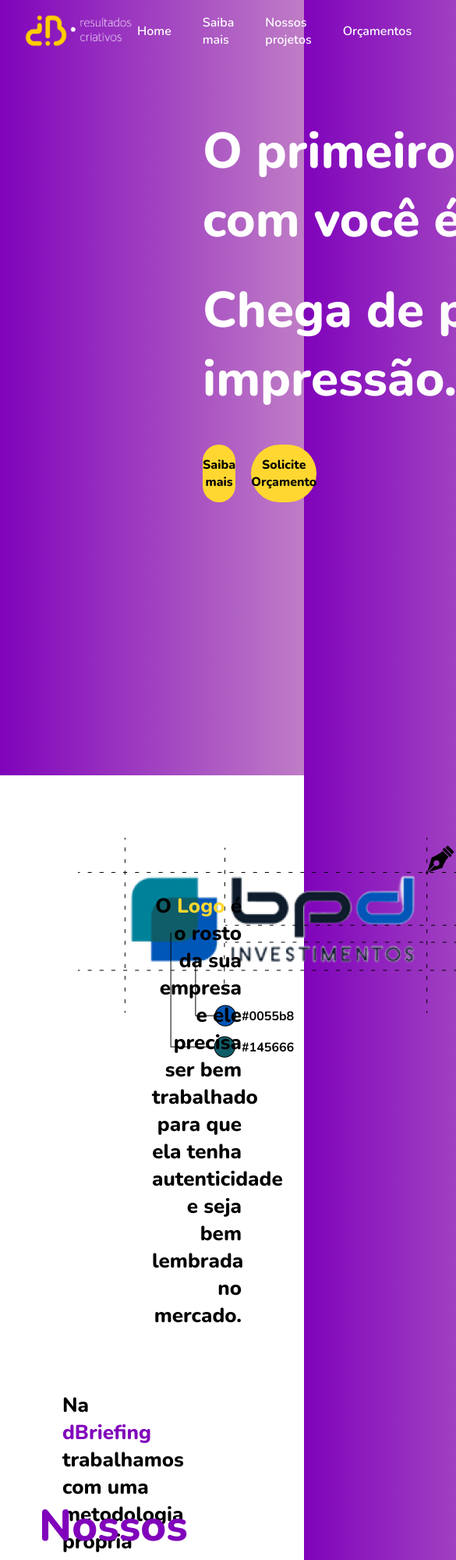
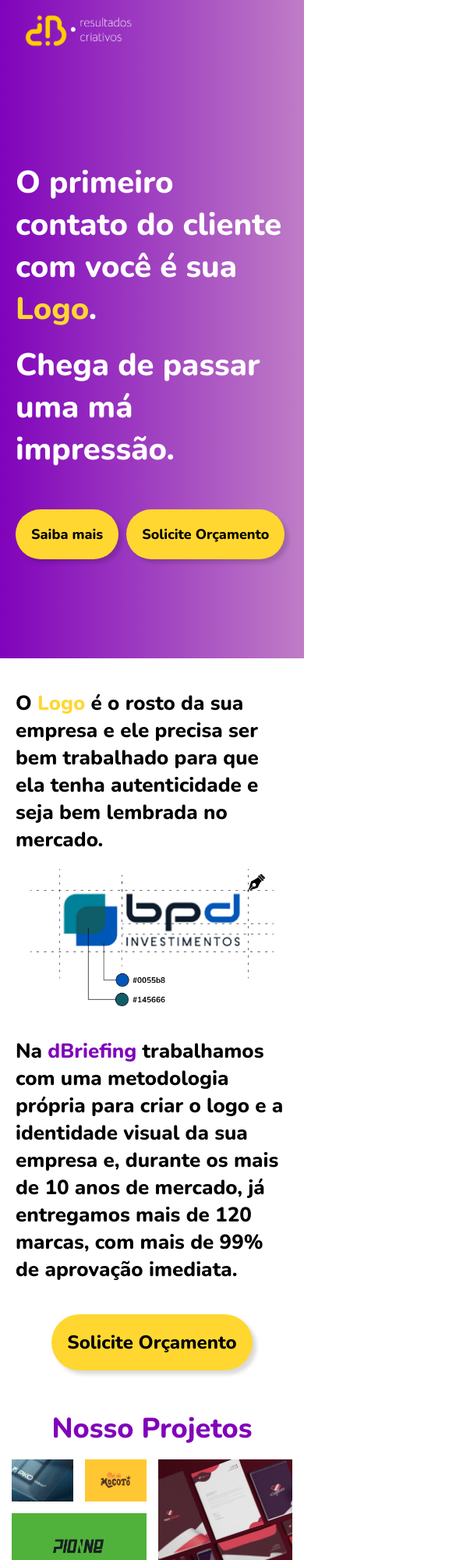
Before and after one commit to lucasAlcantara01/TestedBrienfing, a plain HTML site: page index.html in a window 390 px wide. Shown: the top 2000 px of the page at 78% size, 585 px wide, since content can reach past the window. Drawn offline with nearby package versions, Linux system fonts and the light colour scheme.

Commit message:
Atualização responsivo

```diff
--- a/index.html
+++ b/index.html
@@ -22,48 +22,56 @@
     </header>
 
     <!-- Banner -->
-    <section class="container">
-      <div class="text-container">
+    <section class="container1">
+      <div class="banner-container">
+        <div class="banner-content">
           <p>
             O primeiro contato do cliente com você é sua
             <span class="amarelo">Logo</span>.
           </p>
           <br />
           <p>Chega de passar uma má impressão.</p>
-      </div>
-      <div class="button-container">
+          <div class="banner-button">
             <a class="button" href="#saibaMais">Saiba mais</a>
             <a class="button" href="#orcamento">Solicite Orçamento</a>
           </div>
+        </div>
+      </div>
     </section>
 
-    <!-- Texto -->
-    <section id="saibaMais" class="container second">
+    <!-- Saiba mais -->
+    <section id="saibaMais" class="container">
       <div class="content-container">
+        <div class="img-container">
           <img class="imagem" src="./img/imagem 2.png" alt="" />
+        </div>
+        <div class="text-container">
           <p class="text-right">
             O <span class="amarelo">Logo</span> é o rosto da sua empresa e ele
             precisa ser bem trabalhado para que ela tenha autenticidade e seja bem
             lembrada no mercado.
           </p>
         </div>
-      <div class="content-container">
+      </div>
+      <div class="content-container2">
+        <dir class="text-container">
           <p class="text-left">
             Na <span class="roxo">dBriefing</span> trabalhamos com uma metodologia
             própria para criar o logo e a identidade visual da sua empresa e,
             durante os mais de 10 anos de mercado, já entregamos mais de 120
             marcas, com mais de 99% de aprovação imediata.
           </p>
-        <div class="second-button">
+        </dir>
+        <div class="text-button">
           <a class="button2" href="#orcamento">Solicite Orçamento</a>
         </div>
       </div>
     </section>
 
     <!-- Nosso projetos-->
-    <section id="projetos" class="second">
+    <section id="projetos" class="container">
       <div class="titulo">
-        <h3>Nossos projetos</h3>
+        <h3>Nosso Projetos</h3>
       </div>
       <div class="galeria">
         <a
@@ -94,14 +102,17 @@
       <div class="button-container2">
         <a class="button2" href="#orcamento">Quero um projeto assim</a>
       </div>
-      <hr>
+      <hr />
     </section>
+
     <!-- Formulario -->
-    <section id="orcamento" class="third">
+    <section id="orcamento" class="container">
       <div class="formulario-container">
-        <div class="formulario-area" >
+        <div class="formulario-area">
           <form>
+            <div class="form-titulo">
               <h3>Solicite um Orçamento</h3>
+            </div>
             <div class="input-area">
               <input type="text" placeholder="Nome" />
             </div>
@@ -128,9 +139,11 @@
         </div>
       </div>
     </section>
+
+    <!-- rodapé -->
     <footer class="footer">
       <div>
-        <img src="./img/DB_Prancheta 1.png" >
+        <img src="./img/DB_Prancheta 1.png" />
       </div>
       <div class="copyright">
         <p>&copy; 2024 dBrienfing. Todos os direitos reservados.</p>
--- a/style.css
+++ b/style.css
@@ -3,6 +3,7 @@
 * {
   margin: 0;
   padding: 0;
+  box-sizing: border-box;
 }
 
 html {
@@ -10,7 +11,7 @@ html {
 }
 
 body {
-  background: linear-gradient(to right, #8003bb, #bf7dc6);
+  background-color: #fff;
 }
 
 img {
@@ -29,7 +30,18 @@ header {
 }
 
 .container {
+  height: 100%;
+  display: flex;
+  flex-direction: column;
+  align-items: center;
+  justify-content: center;
+}
+.container1 {
   height: 100vh;
+  display: flex;
+  justify-content: center;
+  flex-direction: column;
+  align-items: center;
 }
 
 .logo {
@@ -37,6 +49,7 @@ header {
   align-items: center;
   margin-left: 26px;
   cursor: pointer;
+  height: 100%;
 }
 
 .navbar {
@@ -45,6 +58,7 @@ header {
   align-items: center;
   gap: 40px;
   margin-right: 80px;
+  height: 100%;
 }
 
 .navbar a {
@@ -59,39 +73,43 @@ header {
   font-weight: 600;
 }
 
-.text-container {
-  margin-left: 260px;
-  margin-top: 150px;
+.banner-container {
+  display: flex;
+  flex-direction: column;
+  align-items: center;
+  justify-content: center;
+  height: 100%;
+  background: linear-gradient(to right, #8003bb, #bf7dc6);
+  width: 100%;
+  padding-top: 80px;
 }
 
-.text-container p {
+.banner-content p {
   font-family: "Nunito", sans-serif;
   font-weight: 800;
-  font-size: 64px;
+  font-size: 68px;
   color: #fff;
-  width: 918px;
-  margin-top: 10px;
+  max-width: 918px;
 }
 
-.button-container {
-  margin: 40px 0 0 260px;
+.banner-button {
   display: flex;
-  gap: 20px;
+  gap: 25px;
+  margin-top: 50px;
 }
 
 .button {
   background-color: #ffd730;
-  border-radius: 40px;
-  border: none;
-  width: 180px;
-  padding: 15px 0;
   text-align: center;
   text-decoration: none;
   font-family: "Nunito", sans-serif;
   color: black;
   font-weight: 800;
-  font-size: 16px;
-  cursor: pointer;
+  font-size: 18px;
+  padding: 20px;
+  border-radius: 40px;
+  box-shadow: 5px 5px 5px 0px rgba(0, 0, 0, 0.15);
+  border: none;
 }
 
 .button:hover {
@@ -99,8 +117,32 @@ header {
 }
 
 .content-container {
-  display: grid;
-  grid-template-columns: 50% 50%;
+  display: flex;
+  align-items: center;
+  justify-content: center;
+  width: 100%;
+  margin-top: 80px;
+}
+.content-container2 {
+  display: flex;
+  align-items: center;
+  justify-content: center;
+  width: 100%;
+  margin-top: 80px;
+}
+
+.imagem {
+  width: fit-content;
+}
+
+.img-container {
+  display: flex;
+  justify-content: center;
+  width: 100%;
+}
+
+.text-container {
+  width: 100%;
 }
 
 .text-right {
@@ -109,14 +151,7 @@ header {
   font-size: 26px;
   color: black;
   text-align: right;
-  margin-top: 150px;
-  margin-right: 80px;
-}
-
-.imagem {
-  width: 500px;
-  margin-top: 80px;
-  margin-left: 100px;
+  max-width: 600px;
 }
 
 .text-left {
@@ -124,15 +159,17 @@ header {
   font-weight: 800;
   font-size: 26px;
   color: black;
-  margin-top: 80px;
+  text-align: left;
+  max-width: 700px;
   margin-left: 80px;
-  text-align: left;
 }
 
-.second-button {
+.text-button {
   display: flex;
   align-items: center;
   justify-content: center;
+  width: 100%;
+  margin-right: 80px;
 }
 
 .roxo {
@@ -142,35 +179,21 @@ header {
 .amarelo {
   color: #ffd730;
 }
-
-.second {
-  background-color: #fff;
-}
-
-.third {
-  background-color: #fff;
+.titulo {
+  padding-top: 50px;
   display: flex;
   justify-content: center;
   align-items: center;
-  flex-direction: column;
-  height: 100vh;
-}
-
-.titulo {
-  grid-area: titulo;
-  display: flex;
   width: 100%;
-  grid-area: "titulo";
-  justify-content: center;
-  margin-bottom: 50px;
 }
 
 .titulo h3 {
+  display: flex;
+  justify-items: center;
   color: #8003bb;
   font-family: "Nunito", sans-serif;
   font-weight: 800;
   font-size: 56px;
-  margin-top: 80px;
 }
 
 .galeria {
@@ -245,10 +268,10 @@ header {
   display: flex;
   flex-direction: column;
   background: linear-gradient(to right, #8003bb, #bf7dc6);
-  width: 1000px;
+  width: 80%;
   padding: 20px;
   border-radius: 10px;
-  margin: 50px 50px;
+  margin-bottom: 50px;
 }
 
 .formulario-area {
@@ -272,6 +295,7 @@ header {
 .input-area {
   display: flex;
   flex-direction: column;
+  width: 100%;
 }
 
 .input-area input {
@@ -285,7 +309,7 @@ header {
 
 .input-area label {
   font-family: "Nunito", sans-serif;
-  margin:  10px 0 0 10px;
+  margin: 10px 0 0 10px;
   color: #fff;
   font-weight: 700;
 }
@@ -298,7 +322,7 @@ header {
   box-shadow: 5px 5px 5px 0px rgba(0, 0, 0, 0.15);
 }
 
-h3 {
+form h3 {
   font-family: "Nunito", sans-serif;
   font-size: 36px;
   margin-bottom: 20px;
@@ -314,20 +338,138 @@ h3 {
 hr {
   border: 0;
   height: 1px;
-  background: #8003bb; /* Cor da linha */
-  background-image: linear-gradient(to right, #fff, #8003bb , #fff); /* Gradiente */
+  background: #8003bb;
+  background-image: linear-gradient(to right, #fff, #8003bb, #fff);
 }
 
-footer{
+footer {
   background-color: #390452;
   display: flex;
   align-items: center;
   justify-content: space-between;
 }
 
-.copyright p{
+.copyright p {
   color: #fff;
   font-family: "Nunito", sans-serif;
   font-size: 14px;
   margin-right: 50px;
 }
+
+@media screen and (max-width: 420px) {
+  .navbar {
+    display: none;
+  }
+
+  .container {
+    display: flex;
+    flex-direction: column;
+    justify-content: center;
+    align-items: center;
+  }
+
+  /*Banner*/
+
+
+  .banner-content p {
+    font-size: 40px;
+    padding: 0px 20px;
+  }
+  .banner-button {
+    justify-content: left;
+    align-items: center;
+    margin-left: 20px;
+    gap: 10px;
+  }
+
+  /* Saiba mais */
+
+  .content-container {
+    flex-direction: column-reverse;
+    margin-top: 20px;
+  }
+  .content-container2 {
+    flex-direction: column;
+    margin-top: 20px;
+  }
+
+  .text-right {
+    text-align: left;
+    padding: 20px;
+  }
+
+  .text-left {
+    margin-left: 0;
+    padding: 20px;
+    margin-bottom: 20px;
+  }
+
+  .text-button {
+    margin: 0;
+  }
+
+  .button2 {
+    margin: 0;
+  }
+
+  .imagem {
+    width: 80%;
+  }
+
+  /* Nosso Projetos */
+
+  .titulo {
+    display: flex;
+    justify-content: center;
+    align-items: center;
+  }
+
+  .titulo h3 {
+    color: #8003bb;
+    font-family: "Nunito", sans-serif;
+    font-weight: 800;
+    font-size: 36px;
+  }
+
+  /* formulario */
+
+  .formulario-container {
+    margin-top: 50px;
+  }
+
+  .imagem-formulario {
+    display: none;
+  }
+
+  .form-titulo {
+    display: flex;
+    justify-content: center;
+    align-items: center;
+  }
+
+  form h3 {
+    font-size: 18px;
+    margin: 0;
+  }
+
+  .formulario-area {
+    display: flex;
+    width: 100%;
+  }
+
+  .form-titulo {
+    width: 100%;
+  }
+
+  .button-form button {
+    font-size: 16px;
+    padding: 10px;
+    width: 100%;
+  }
+
+  .formulario-area form {
+    display: flex;
+    flex-direction: column;
+    width: 100%;
+  }
+}
```
Lines whose indentation alone changed are shown as unchanged.
